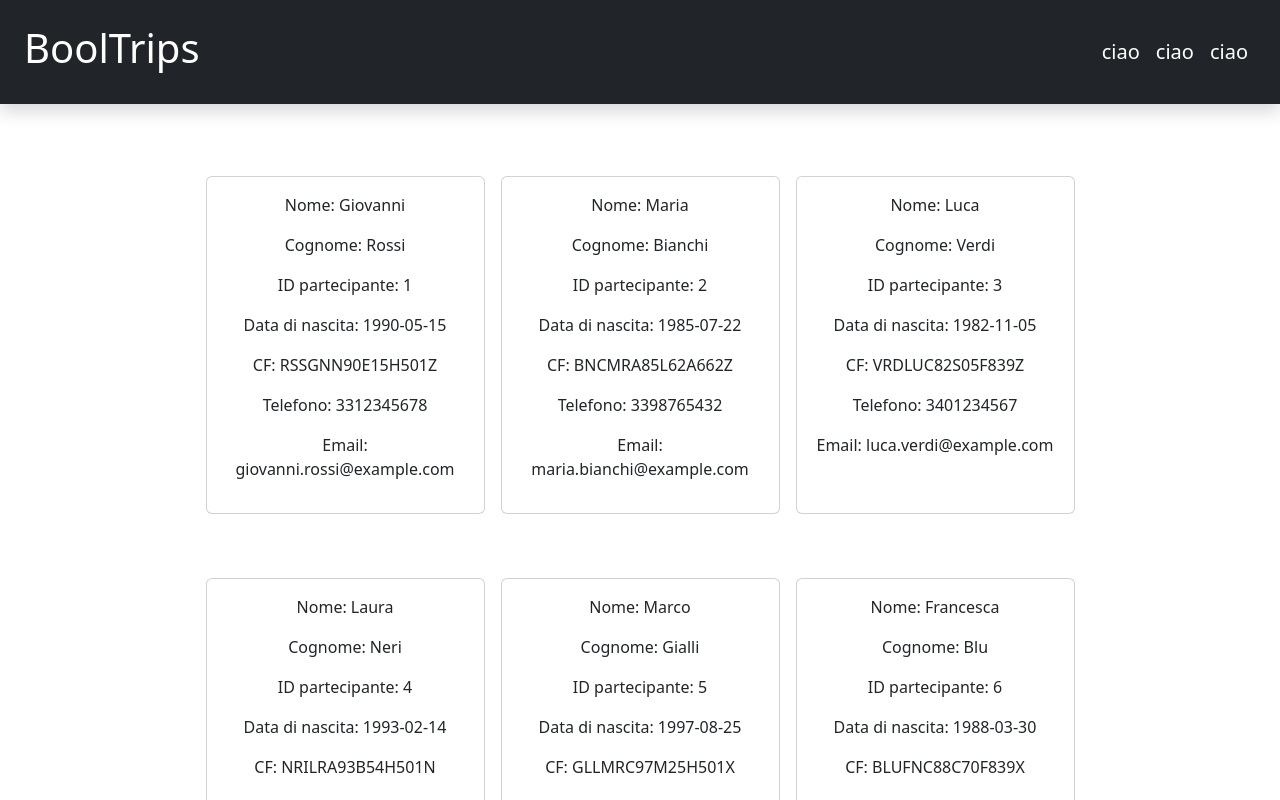
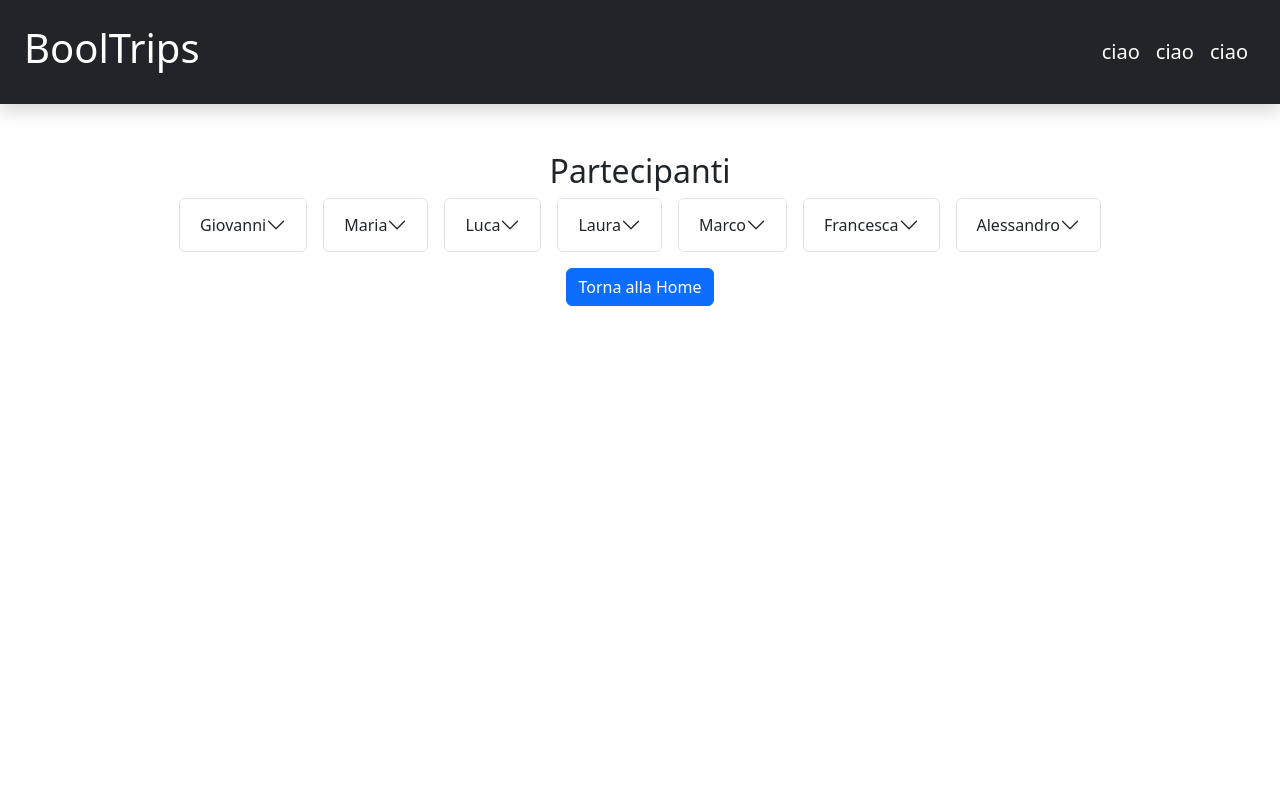
Before and after one commit to Pietroo03/Web-App-Gite, a React (Vite) app: page /trip/1 in a window 1280 px wide. Shown: the top 800 px of the page. Built offline with nearby package versions, Linux system fonts and the light colour scheme.

Commit message:
fix participants card add button to home

```diff
--- a/src/components/SingleTripCard.jsx
+++ b/src/components/SingleTripCard.jsx
@@ -1,14 +1,39 @@
+import { useState } from 'react';
+
 export default function SingleTripsCard({ participant }) {
+    const [isOpen, setIsOpen] = useState(false);
+
+    const toggleAccordion = () => {
+        setIsOpen(!isOpen);
+    };
+
     return (
-        <div className="card col-3 my-4">
-            <div className="card-body text-center">
-                <p>{`Nome: ${participant.nome}`}</p>
-                <p>{`Cognome: ${participant.cognome}`}</p>
-                <p>{`ID partecipante: ${participant.id}`}</p>
-                <p>{`Data di nascita: ${participant.dataNascita}`}</p>
-                <p>{`CF: ${participant.codiceFiscale}`}</p>
-                <p>{`Telefono: ${participant.numeroTelefono}`}</p>
-                <p>{`Email: ${participant.email}`}</p>
+        <div className="accordion" id={`accordion-${participant.id}`}>
+            <div className="accordion-item">
+                <h2 className="accordion-header">
+                    <button
+                        className={`accordion-button ${isOpen ? '' : 'collapsed'}`}
+                        type="button"
+                        onClick={toggleAccordion}
+                        aria-expanded={isOpen ? 'true' : 'false'}
+                        aria-controls={`collapse-${participant.id}`}
+                    >
+                        {participant.nome}
+                    </button>
+                </h2>
+                <div
+                    id={`collapse-${participant.id}`}
+                    className={`accordion-collapse collapse ${isOpen ? 'show' : ''}`}
+                    data-bs-parent={`#accordion-${participant.id}`}
+                >
+                    <div className="accordion-body">
+                        <p><strong>Nome:</strong> {participant.nome}</p>
+                        <p><strong>Cognome:</strong> {participant.cognome}</p>
+                        <p><strong>Data di nascita:</strong> {participant.dataNascita}</p>
+                        <p><strong>Telefono:</strong> {participant.numeroTelefono}</p>
+                        <p><strong>Email:</strong> {participant.email}</p>
+                    </div>
+                </div>
             </div>
         </div>
     );
--- a/src/pages/TripPage.jsx
+++ b/src/pages/TripPage.jsx
@@ -1,4 +1,4 @@
-import { useParams } from "react-router-dom"
+import { useParams, Link } from "react-router-dom"
 import SingleTripCard from "../components/SingleTripCard"
 import Participants from "../data/Participants"
 
@@ -8,6 +8,7 @@ export default function TripPage() {
 
     return (
         <div className="container">
+            <h2 className="text-center">Partecipanti</h2>
             <div className="row">
                 <div className="col d-flex justify-content-center flex-wrap gap-3">
                     {Participants.map((participant) =>
@@ -19,6 +20,11 @@ export default function TripPage() {
                     )}
                 </div>
             </div>
+            <div className="text-center mt-3">
+                <Link to="/" className="btn btn-primary">
+                    Torna alla Home
+                </Link>
+            </div>
         </div>
     );
 }
```
